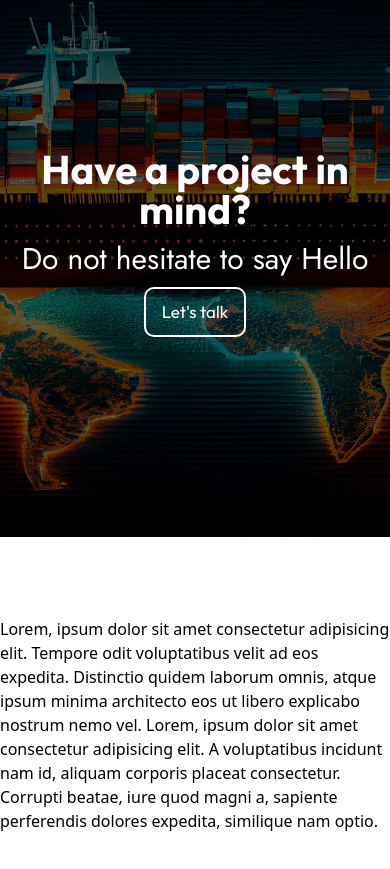
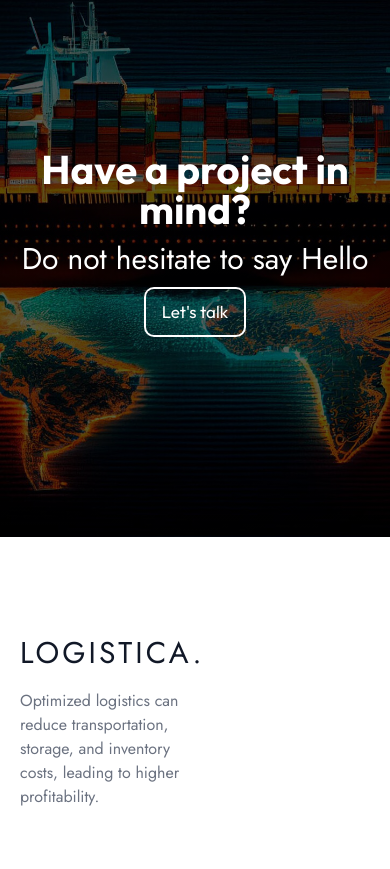
Before and after one commit to theblvckdev/logistical, a React (Create React App) app: page / in a window 390 px wide. Shown: the part 11056-11925 px from the top of the page. Built offline with nearby package versions, Linux system fonts and the light colour scheme.

Commit message:
working on footer

```diff
--- a/src/components/footer.jsx
+++ b/src/components/footer.jsx
@@ -1,16 +1,32 @@
 import React from "react";
+import { Link } from "react-router-dom";
 
 const Footer = () => {
   return (
     <>
       <footer className="w-full bg-white overflow-hidden py-[5rem]">
-        Lorem, ipsum dolor sit amet consectetur adipisicing elit. Tempore odit
-        voluptatibus velit ad eos expedita. Distinctio quidem laborum omnis,
-        atque ipsum minima architecto eos ut libero explicabo nostrum nemo vel.
-        Lorem, ipsum dolor sit amet consectetur adipisicing elit. A voluptatibus
-        incidunt nam id, aliquam corporis placeat consectetur. Corrupti beatae,
-        iure quod magni a, sapiente perferendis dolores expedita, similique nam
-        optio.
+        <div className="flex gap-4 px-[20px] lg:px-[50px]">
+          <div className="basis-1/2">
+            <div>
+              <Link to="/" className="-m-1.5 p-1.5 text-gray-900">
+                <h1
+                  data-aos="fade-up"
+                  data-aos-duration="2000"
+                  className="text-3xl tracking-widest font-jost leading-[24px] font-normal uppercase">
+                  Logistica.
+                </h1>
+              </Link>
+
+              <p
+                data-aos="fade-up"
+                data-aos-duration="2000"
+                className="w-full font-jost md:w-8/12 text-gray-500 lg:leading-8 lg:text-lg">
+                Optimized logistics can reduce transportation, storage, and
+                inventory costs, leading to higher profitability.
+              </p>
+            </div>
+          </div>
+        </div>
       </footer>
     </>
   );
```
